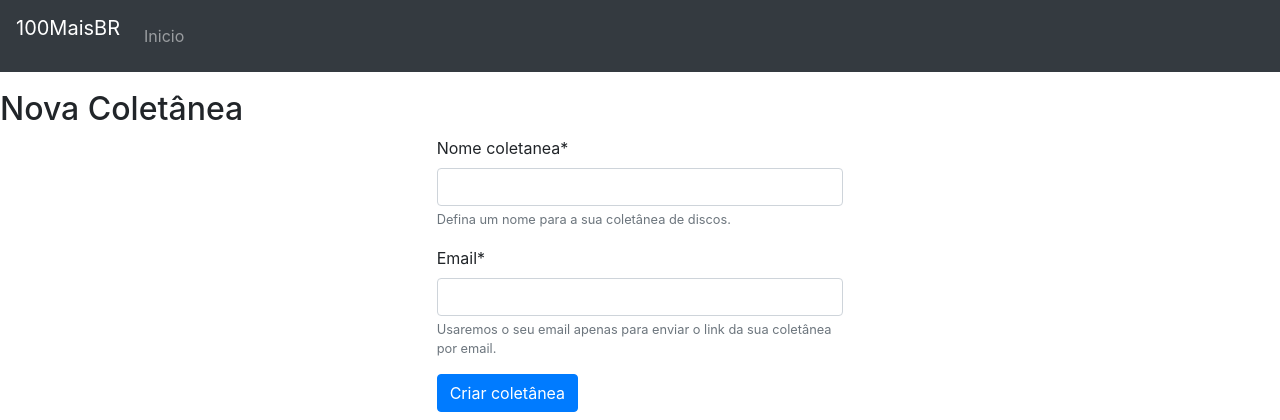
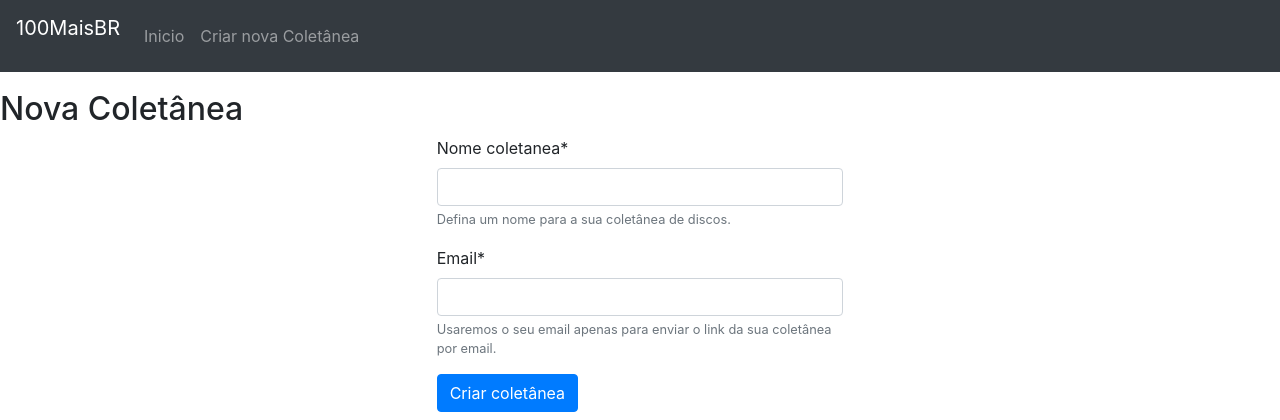
Before and after one commit to FelipeSBarros/100maisBR, a Django app: page /coletaneas/nova/ in a window 1280 px wide. Shown: the top 420 px of the page. Run offline with Django 4.2, Linux system fonts and the light colour scheme; some libraries are stand-ins or nearby versions.

Commit message:
Atualiza README e corrige erro em mensagem de Coletaneas.views

```diff
--- a/Os100maisBR/coletaneas/views.py
+++ b/Os100maisBR/coletaneas/views.py
@@ -18,7 +18,7 @@ class ColetaneaDetailView(DetailView):
 
     def get_object(self):
         object = super().get_object()
-        if object.last_visit > GOOD_UNTIL:
+        if object.last_visit < GOOD_UNTIL:
             messages.add_message(
                 self.request,
                 messages.INFO,
--- a/Os100maisBR/core/templates/includes/nav.html
+++ b/Os100maisBR/core/templates/includes/nav.html
@@ -12,6 +12,9 @@
         <ul class="navbar-nav mr-auto">
             <li class="nav-item">
                 <a class="nav-link" href="{% url 'core:home' %}"> Inicio <span class="sr-only">(current)</span></a>
+            </li>
+            <li class="nav-item">
+                <a class="nav-link" href="{% url 'coletaneas:new' %}"> Criar nova Coletânea <span class="sr-only"></span></a>
             </li>
 
             <!--            <li class="nav-item dropdown">-->
```
Also changed, not shown: README.md.
